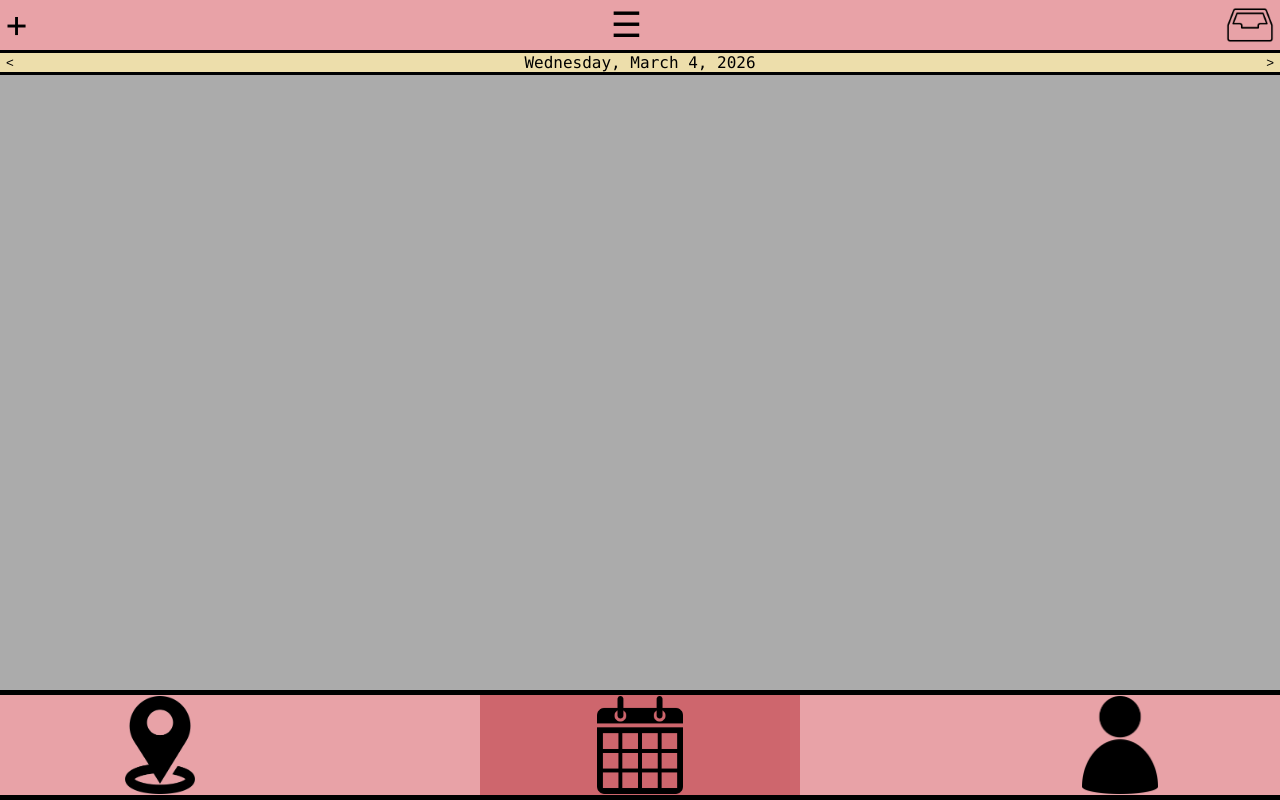
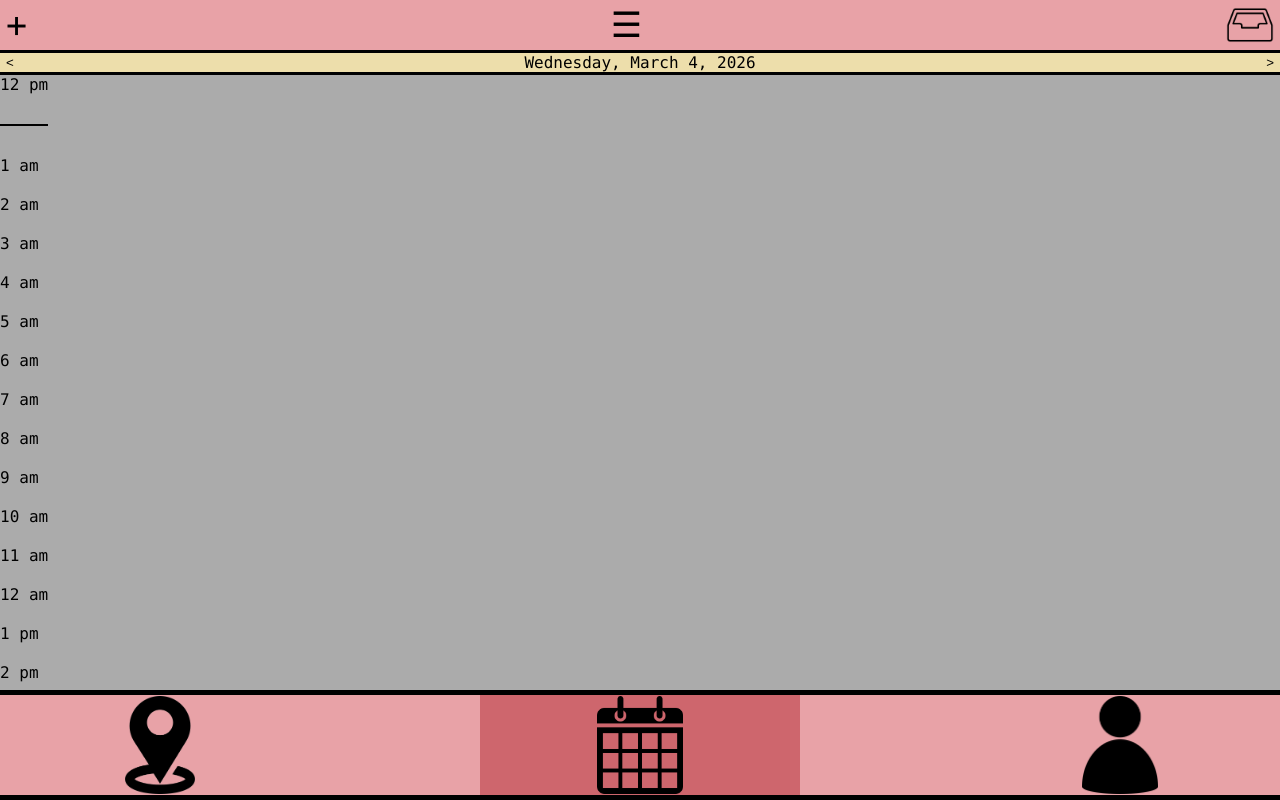
Before and after one commit to dMahan1/Odyssey-Project, a plain HTML site: page src/templates/Calendar.html in a window 1280 px wide. Drawn offline with Linux system fonts and the light colour scheme.

Commit message:
More work on calendar, trying to get the chunks to put events in. .5 hrs

```diff
--- a/src/static/Calendar.js
+++ b/src/static/Calendar.js
@@ -141,7 +141,7 @@ previous_day.addEventListener('click', () => {
     current_dow--;
     if (current_day < 1) {
         current_month--;
-        current_day =  new Date(current_year, current_month + 1, current_day).getDate();
+        current_day =  new Date(current_year, current_month + 1, 0).getDate();
     }
 
     if (current_dow < 0) {
@@ -151,7 +151,7 @@ previous_day.addEventListener('click', () => {
     if (current_month < 0) {
         current_year--;
         current_month = 11;
-        current_day =  new Date(current_year, current_month + 1, current_day).getDate();
+        current_day =  new Date(current_year, current_month + 1, 0).getDate();
     }
     make_calendar(current_day, current_dow, current_month, current_year);
 })
@@ -159,7 +159,7 @@ previous_day.addEventListener('click', () => {
 next_day.addEventListener('click', () => {
     current_day++;
     current_dow++;
-    if (current_day > new Date(current_year, current_month + 1, current_day).getDate()) {
+    if (current_day > new Date(current_year, current_month + 1, 0).getDate()) {
         current_day = 1;
         current_month++;
     }
--- a/src/static/Pages.css
+++ b/src/static/Pages.css
@@ -2,18 +2,17 @@ body {
     background-color: #ABABAB;
     margin: 0;
     padding: 0;
-
 }
 
 #whole_page {
     text-align: center;
     display: flex;
-    align-items: center;
     flex-direction: column;
-    min-height: 100vh;
+    height: 100vh;
 }
 
 #nav_bar {
+    flex-shrink: 0;
     background-color: #E8A2A7;
     width: 100%;
     height: 100px;
@@ -215,13 +214,29 @@ body {
     border-block: black 3px solid;
 }
 
+.side_bar {
+    display: flex;
+    flex-direction: column;
+    justify-content: space-between;
+    align-items: start;
+    gap: 20px;
+}
+
+.day_calendar_body {
+    background-color: #ABABAB;
+    display: flex;
+    flex: 1;
+}
+
 .day_calendar {
     font-family: Rockwell, monaco, monospace;
     background-color: #ABABAB;
+    justify-content: flex-start;
+    width: 100%;
+    overflow: auto;
     display: flex;
-    justify-content: center;
-    align-items: center;
-    width: 100%;
+    flex-direction: column;
+    flex-grow: 1;
 }
 
 #prev_day, #next_day {
@@ -229,3 +244,11 @@ body {
     border: none;
     cursor: pointer;
 }
+
+hr {
+    width: 100%;
+    border: none;               /* Remove the default grooved border */
+    border-top: 2px solid black; /* Create a solid, visible line */
+    margin: 10px 0;             /* Add a little breathing room above/below */
+    opacity: 1;                 /* Ensure it's not partially transparent */
+}
--- a/src/templates/Calendar.html
+++ b/src/templates/Calendar.html
@@ -97,8 +97,33 @@
             <button id="next_day">></button>
         </div>
         <div class = "day_calendar_body">
-            <div class = "day_calendar_day">
-
+            <div class = "side_bar">
+                <label> 12 pm</label>
+                <hr>
+                <label> 1 am</label>
+                <label> 2 am</label>
+                <label> 3 am</label>
+                <label> 4 am</label>
+                <label> 5 am</label>
+                <label> 6 am</label>
+                <label> 7 am</label>
+                <label> 8 am</label>
+                <label> 9 am</label>
+                <label> 10 am</label>
+                <label> 11 am</label>
+                <label> 12 am</label>
+                <label> 1 pm</label>
+                <label> 2 pm</label>
+                <label> 3 pm</label>
+                <label> 4 pm</label>
+                <label> 5 pm</label>
+                <label> 6 pm</label>
+                <label> 7 pm</label>
+                <label> 8 pm</label>
+                <label> 9 pm</label>
+                <label> 10 pm</label>
+                <label> 11 pm</label>
+                <label> 12 pm</label>
             </div>
         </div>
     </div>
```
